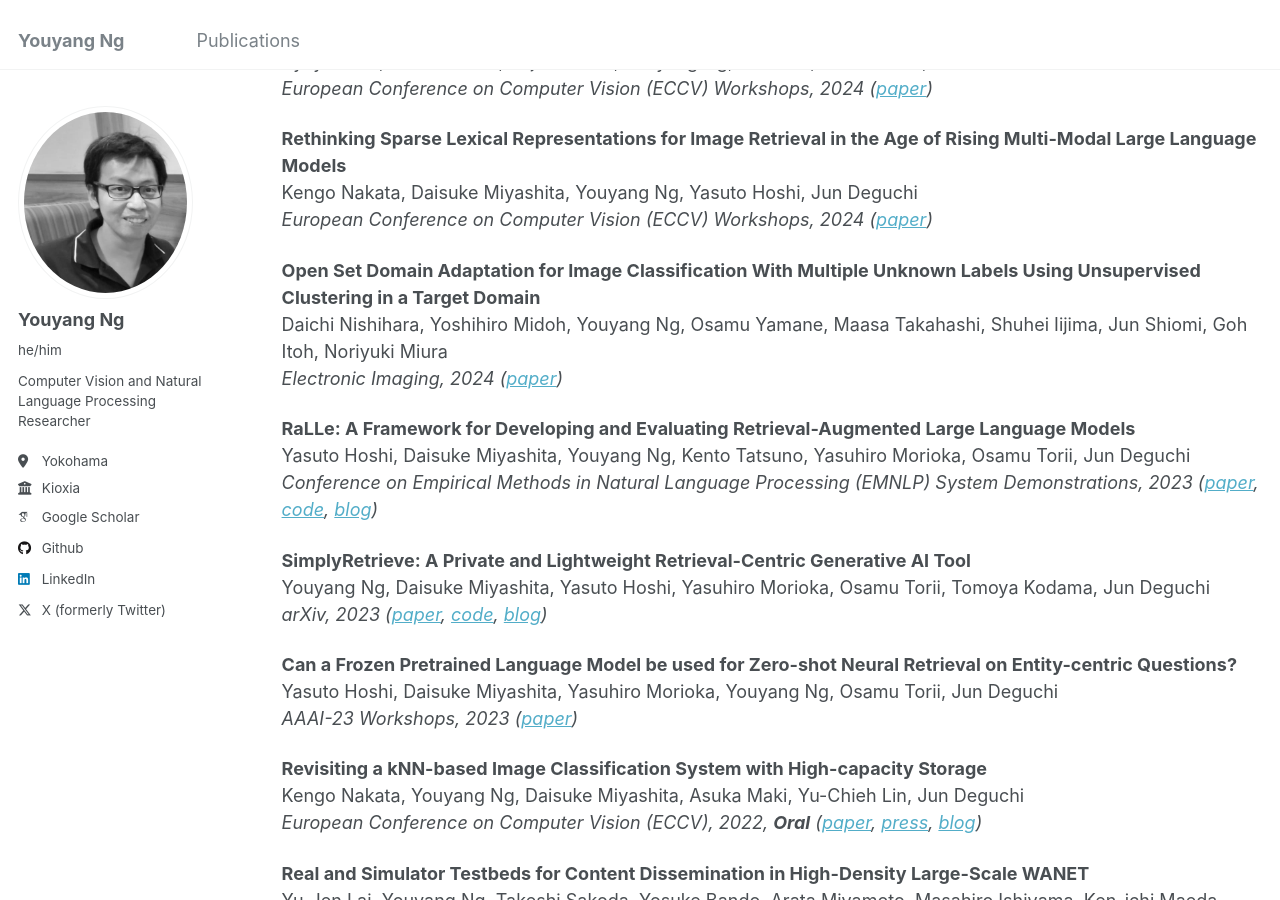
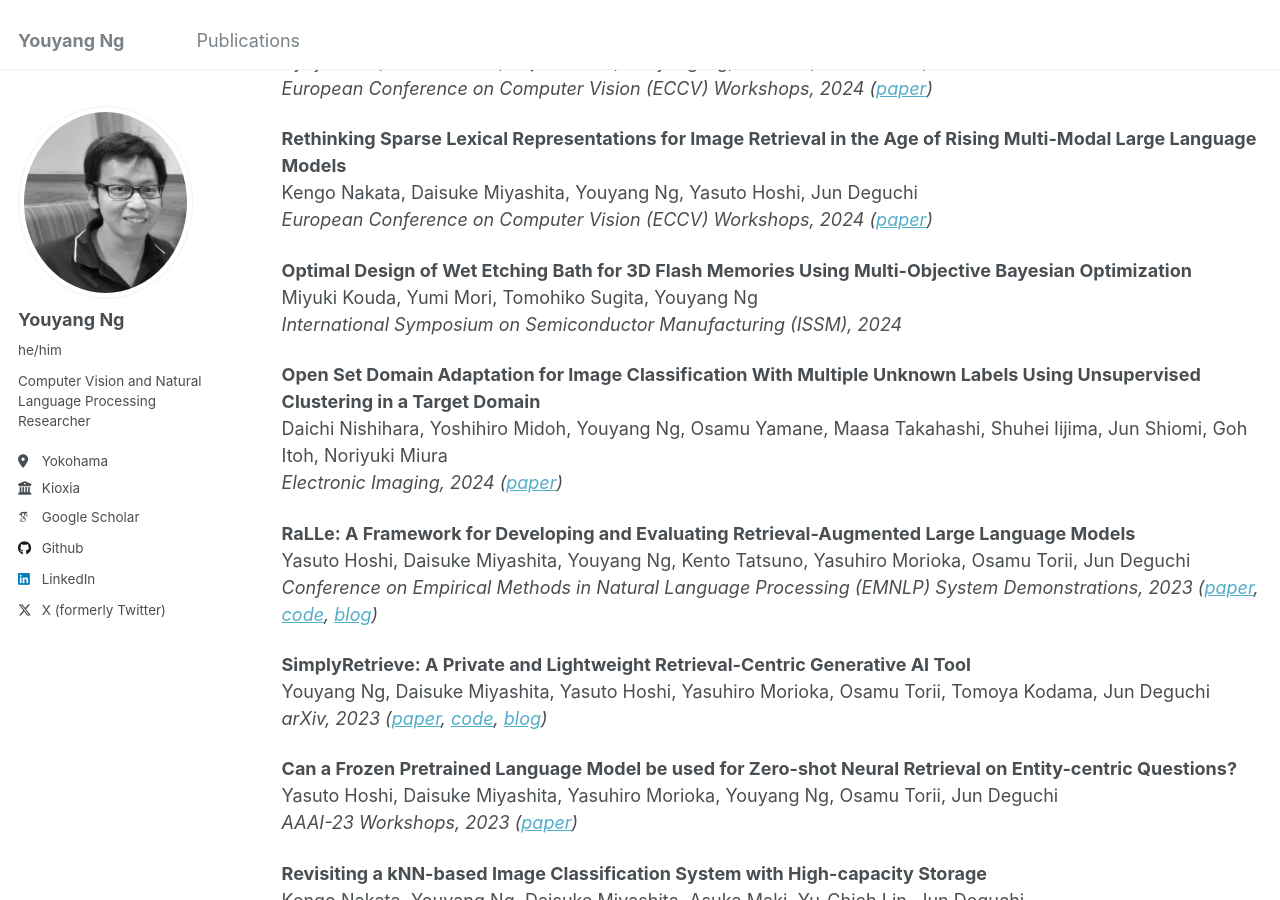
Before and after one commit to yy29/yy29.github.io, a Jekyll site: the page built from _pages/publications.md, in a window 1280 px wide and 900 px high, scrolled down 2401 px. Built offline with Jekyll 4.4.1, drawn with Linux system fonts in a browser that asks for light colours; some web fonts are replaced.

Commit message:
Update publications.md

```diff
--- a/_pages/publications.md
+++ b/_pages/publications.md
@@ -97,6 +97,10 @@ Ryoya Nara, Yu-Chieh Lin, Yuji Nozawa, Youyang Ng, Goh Itoh, Osamu Torii, Yusuke
 Kengo Nakata, Daisuke Miyashita, Youyang Ng, Yasuto Hoshi, Jun Deguchi
 *European Conference on Computer Vision (ECCV) Workshops, 2024 ([paper](https://arxiv.org/abs/2408.16296))*
 
+**Optimal Design of Wet Etching Bath for 3D Flash Memories Using Multi-Objective Bayesian Optimization**
+Miyuki Kouda, Yumi Mori, Tomohiko Sugita, Youyang Ng
+*International Symposium on Semiconductor Manufacturing (ISSM), 2024*
+
 **Open Set Domain Adaptation for Image Classification With Multiple Unknown Labels Using Unsupervised Clustering in a Target Domain**
 Daichi Nishihara, Yoshihiro Midoh, Youyang Ng, Osamu Yamane, Maasa Takahashi, Shuhei Iijima, Jun Shiomi, Goh Itoh, Noriyuki Miura
 *Electronic Imaging, 2024 ([paper](https://library.imaging.org/ei/articles/36/15/COIMG-162))*
```
